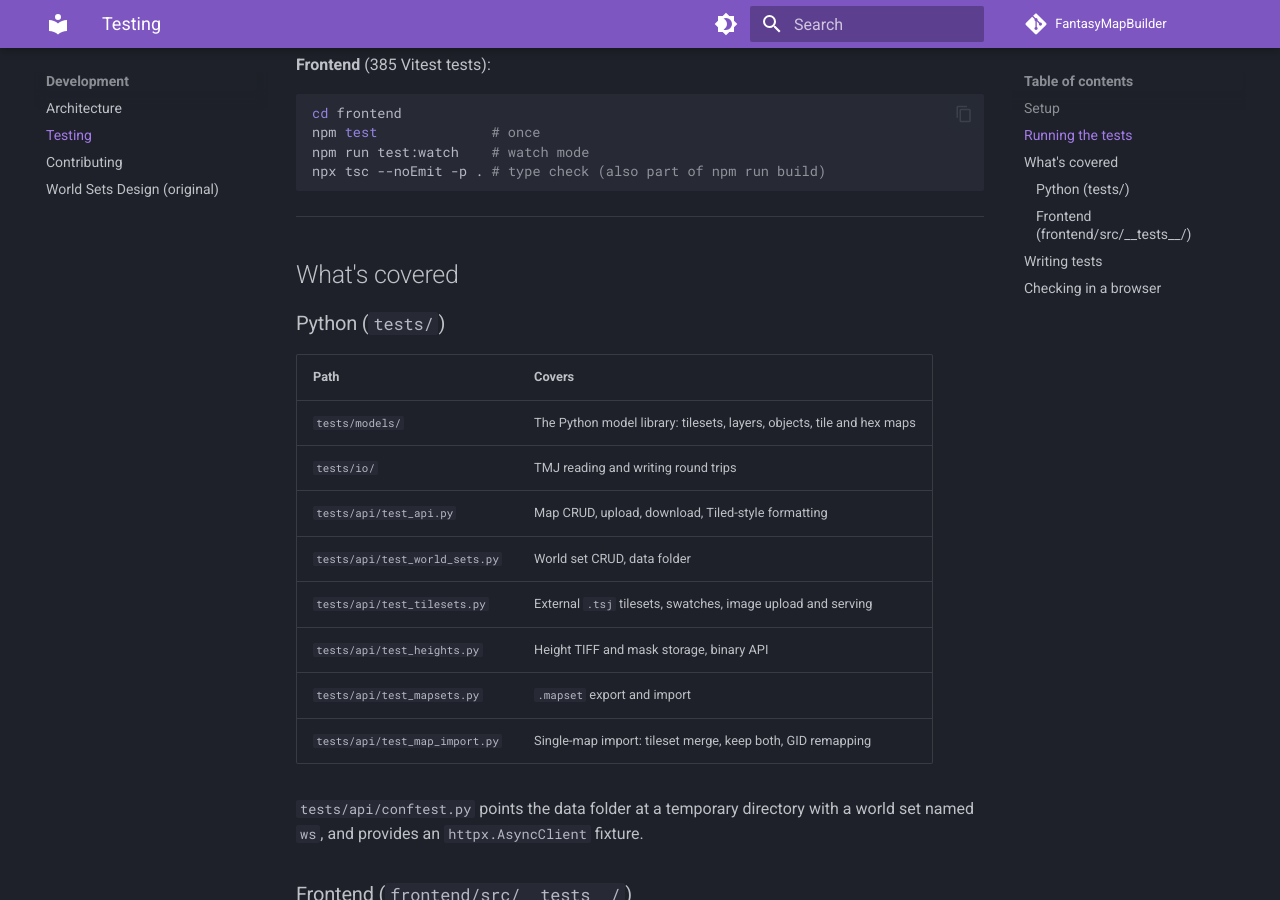
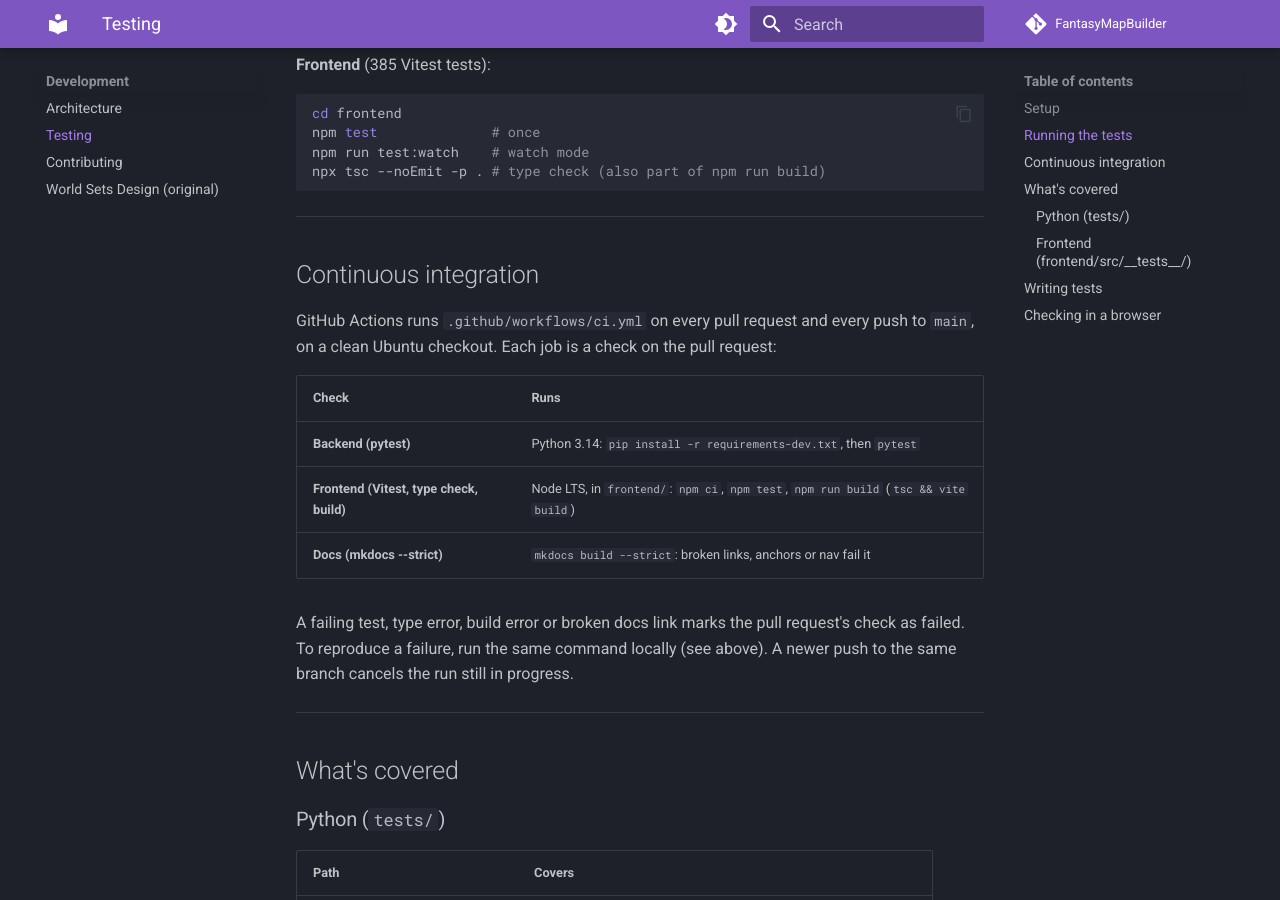
Before and after one commit to bdsmull/FantasyMapBuilder, an MkDocs documentation site: the page built from docs/testing.md, in a window 1280 px wide and 900 px high, scrolled down 538 px. Built offline with MkDocs 1.6.1 and Material for MkDocs 9.7.7, drawn with Linux system fonts in a browser that asks for light colours; comment, search, counter and statistics services are not loaded.

Commit message:
ci: run tests, type check, build and docs on pull requests (#42)
Add .github/workflows/ci.yml with three jobs that run on every pull
request and push to main:
- Backend: Python 3.14, pip install -r requirements-dev.txt, pytest
- Frontend: Node LTS, npm ci, npm test, npm run build (tsc && vite build)
- Docs: mkdocs build --strict

Document the checks in docs/contributing.md and docs/testing.md, add a
CHANGELOG entry and a README status badge.

Co-Authored-By: Claude Opus 5.5 <noreply@anthropic.com>

````diff
--- a/docs/testing.md
+++ b/docs/testing.md
@@ -27,6 +27,23 @@ npm test              # once
 npm run test:watch    # watch mode
 npx tsc --noEmit -p . # type check (also part of npm run build)
 ```
+
+---
+
+## Continuous integration
+
+GitHub Actions runs `.github/workflows/ci.yml` on every pull request and every push to `main`,
+on a clean Ubuntu checkout. Each job is a check on the pull request:
+
+| Check | Runs |
+|-------|------|
+| **Backend (pytest)** | Python 3.14: `pip install -r requirements-dev.txt`, then `pytest` |
+| **Frontend (Vitest, type check, build)** | Node LTS, in `frontend/`: `npm ci`, `npm test`, `npm run build` (`tsc && vite build`) |
+| **Docs (mkdocs --strict)** | `mkdocs build --strict`: broken links, anchors or nav fail it |
+
+A failing test, type error, build error or broken docs link marks the pull request's check as
+failed. To reproduce a failure, run the same command locally (see above). A newer push to the same
+branch cancels the run still in progress.
 
 ---
 
````
Also changed, not shown: CHANGELOG.md (+3 -0 lines), README.md (+2 -0 lines), docs/contributing.md (+4 -0 lines), 1 other file.
